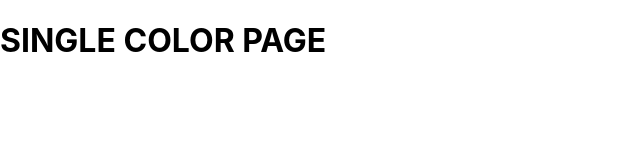
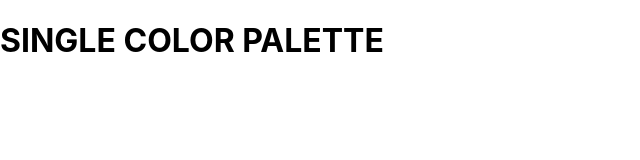
Before and after one commit to pdelbarrio/colors-app, a React (Create React App) app: page /palette/flat-ui-colors-american/americanriver in a window 1280 px wide. Shown: the top 160 px of the page, without its empty margins (0-640 px from the left). Built offline with nearby package versions, Linux system fonts and the light colour scheme.

Commit message:
Add SingleColorPalette and Link

```diff
--- a/src/App.js
+++ b/src/App.js
@@ -2,6 +2,7 @@
 import { Route, Switch } from "react-router-dom";
 import Palette from "./Palette";
 import PaletteList from "./PaletteList";
+import SingleColorPalette from "./SingleColorPalette";
 import seedColors from "./seedColors";
 import { generatePalette } from "./colorHelpers";
 
@@ -34,7 +35,7 @@
         />
         <Route
           path="/palette/:paletteId/:colorId"
-          render={() => <h1>SINGLE COLOR PAGE</h1>}
+          render={() => <SingleColorPalette />}
         />
       </Switch>
 
--- a/src/ColorBox.js
+++ b/src/ColorBox.js
@@ -15,7 +15,7 @@
     });
   }
   render() {
-    const { name, background } = this.props;
+    const { name, background, paletteId, id } = this.props;
     const { copied } = this.state;
     return (
       <CopyToClipboard text={background} onCopy={this.changeCopyState}>
@@ -34,7 +34,10 @@
             </div>
             <button className="copy-button">Copy</button>
           </div>
-          <Link to="/" onClick={(e) => e.stopPropagation()}>
+          <Link
+            to={`/palette/${paletteId}/${id}`}
+            onClick={(e) => e.stopPropagation()}
+          >
             <span className="see-more">More</span>
           </Link>
         </div>
--- a/src/Palette.js
+++ b/src/Palette.js
@@ -17,11 +17,17 @@
     this.setState({ format: val });
   }
   render() {
-    const { colors, paletteName, emoji } = this.props.palette;
+    const { colors, paletteName, emoji, id } = this.props.palette;
     const { level, format } = this.state;
     const colorBoxes = colors[level].map((color) => {
       return (
-        <ColorBox background={color[format]} name={color.name} key={color.id} />
+        <ColorBox
+          background={color[format]}
+          name={color.name}
+          key={color.id}
+          id={color.id}
+          paletteId={id}
+        />
       );
     });
     return (
--- /dev/null
+++ b/src/SingleColorPalette.js
@@ -0,0 +1,13 @@
+import React, { Component } from "react";
+
+class SingleColorPalette extends Component {
+  render() {
+    return (
+      <div>
+        <h1>SINGLE COLOR PALETTE</h1>
+      </div>
+    );
+  }
+}
+
+export default SingleColorPalette;
```
